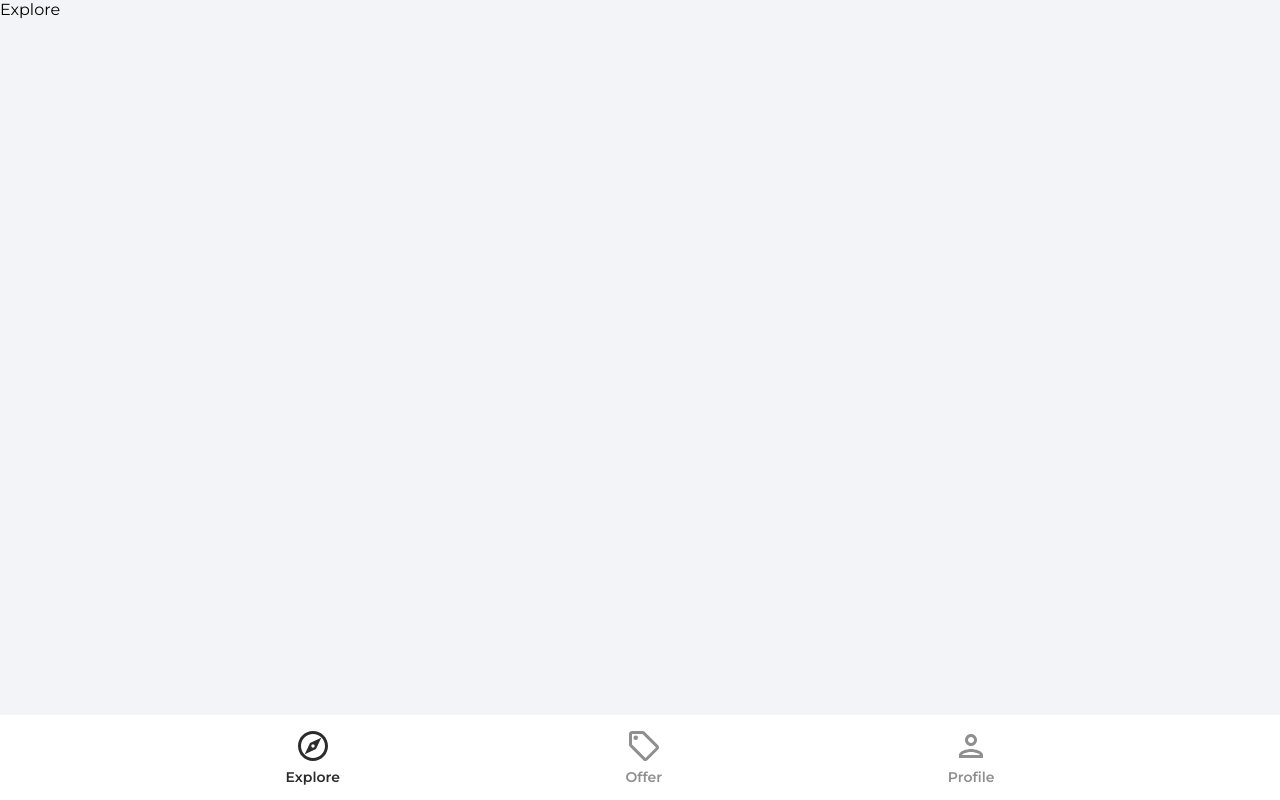
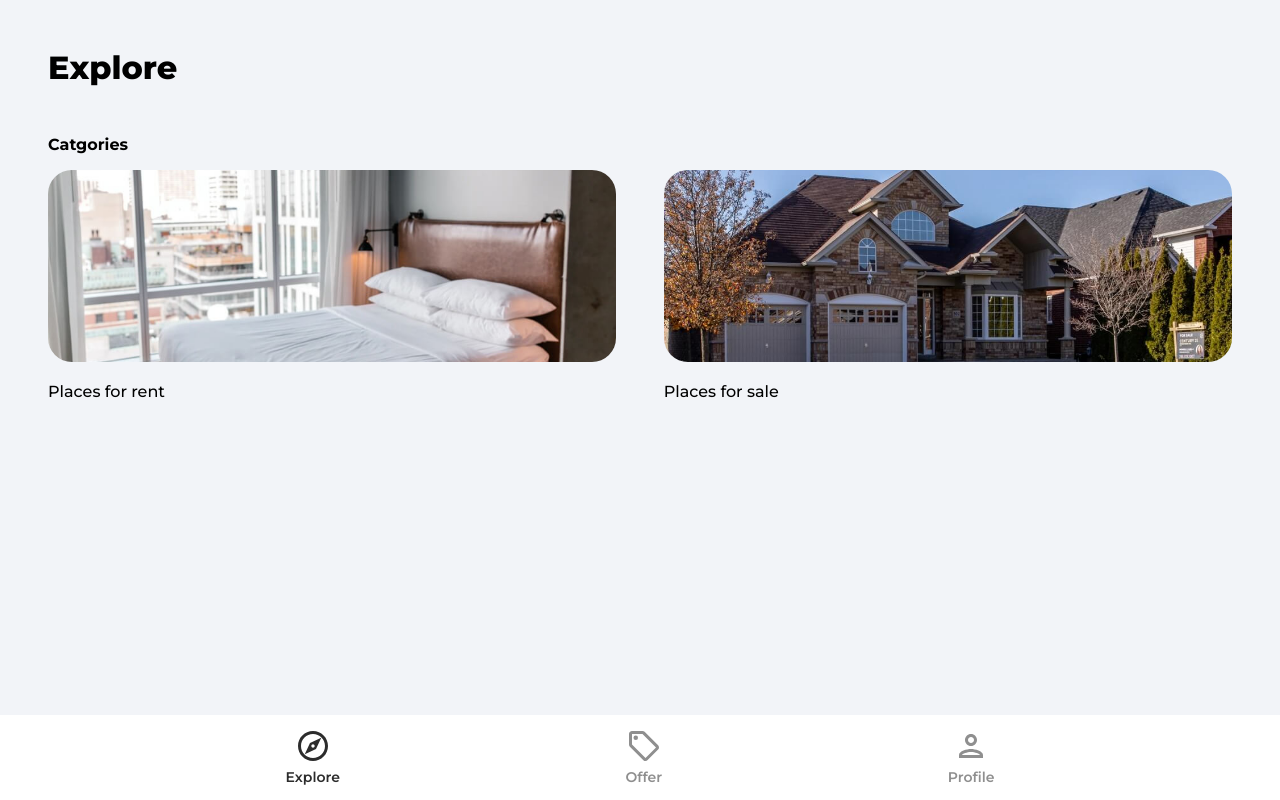
Before and after one commit to raniagh/House-Marketplace, a React (Create React App) app: page / in a window 1280 px wide. Built offline with nearby package versions, Linux system fonts and the light colour scheme.

Commit message:
fetch listings

```diff
--- a/src/App.js
+++ b/src/App.js
@@ -3,6 +3,7 @@
 import "react-toastify/dist/ReactToastify.css";
 import Navbar from "./components/Navbar";
 import PrivateRoute from "./components/PrivateRoute";
+import Category from "./pages/Category";
 import Explore from "./pages/Explore";
 import ForgotPassword from "./pages/ForgotPassword";
 import Offers from "./pages/Offers";
@@ -17,6 +18,7 @@
         <Routes>
           <Route path="/" element={<Explore />} />
           <Route path="/offers" element={<Offers />} />
+          <Route path="/category/:categoryName" element={<Category />} />
           <Route path="/profile" element={<PrivateRoute />}>
             <Route path="/profile" element={<Profile />} />
           </Route>
--- /dev/null
+++ b/src/pages/Category.jsx
@@ -0,0 +1,77 @@
+import {
+  collection,
+  getDocs,
+  limit,
+  orderBy,
+  query,
+  where,
+} from "firebase/firestore";
+import { db } from "../firebase.config";
+import React, { useEffect, useState } from "react";
+import { useParams } from "react-router-dom";
+import { toast } from "react-toastify";
+import Spinner from "../components/Spinner";
+
+function Category() {
+  const [listings, setListings] = useState(null);
+  const [loading, setLoading] = useState(true);
+  const params = useParams();
+
+  useEffect(() => {
+    const fetchListing = async () => {
+      try {
+        //Get reference
+        const listingsRef = collection(db, "listings");
+
+        //create a query
+        const q = query(
+          listingsRef,
+          where("type", "==", params.categoryName),
+          orderBy("timestamp", "desc"),
+          limit(10)
+        );
+
+        //Execute query
+        const querySnap = await getDocs(q);
+        const listings = [];
+        querySnap.forEach((doc) => {
+          return listings.push({ id: doc.id, data: doc.data() });
+        });
+        setListings(listings);
+        setLoading(false);
+      } catch (error) {
+        toast.error("Could not fetch listings");
+      }
+    };
+
+    fetchListing();
+  }, [params.categoryName]);
+  return (
+    <div className="category">
+      <header>
+        <p className="pageHeader">
+          {params.categoryName === "rent"
+            ? "Places for rent"
+            : "Places for sale"}
+        </p>
+      </header>
+      {loading ? (
+        <Spinner />
+      ) : listings && listings.length > 0 ? (
+        <>
+          <main>
+            <ul className="categoryListings">
+              {listings.map((listing) => (
+                <h3 key={listing.id}>{listing.data.name}</h3>
+              ))}
+            </ul>
+          </main>
+        </>
+      ) : (
+        <p>No listings for {params.categoryName}</p>
+      )}
+    </div>
+  );
+}
+
+export default Category;
--- a/src/pages/Explore.jsx
+++ b/src/pages/Explore.jsx
@@ -1,7 +1,38 @@
 import React from "react";
+import { Link } from "react-router-dom";
+import rentCategoryImage from "../assets/jpg/rentCategoryImage.jpg";
+import sellCategoryImage from "../assets/jpg/sellCategoryImage.jpg";
 
 function Explore() {
-  return <div>Explore</div>;
+  return (
+    <div className="explore">
+      <header>
+        <p className="pageHeader">Explore</p>
+      </header>
+      <main>
+        {/*Slider*/}
+        <p className="exploreCategoryHeading">Catgories</p>
+        <div className="exploreCategories">
+          <Link to="/category/rent">
+            <img
+              src={rentCategoryImage}
+              alt="rent"
+              className="exploreCategoryImg"
+            />
+            <p className="exploreCategoryName">Places for rent</p>
+          </Link>
+          <Link to="/category/sale">
+            <img
+              src={sellCategoryImage}
+              alt="sale"
+              className="exploreCategoryImg"
+            />
+            <p className="exploreCategoryName">Places for sale</p>
+          </Link>
+        </div>
+      </main>
+    </div>
+  );
 }
 
 export default Explore;
```
